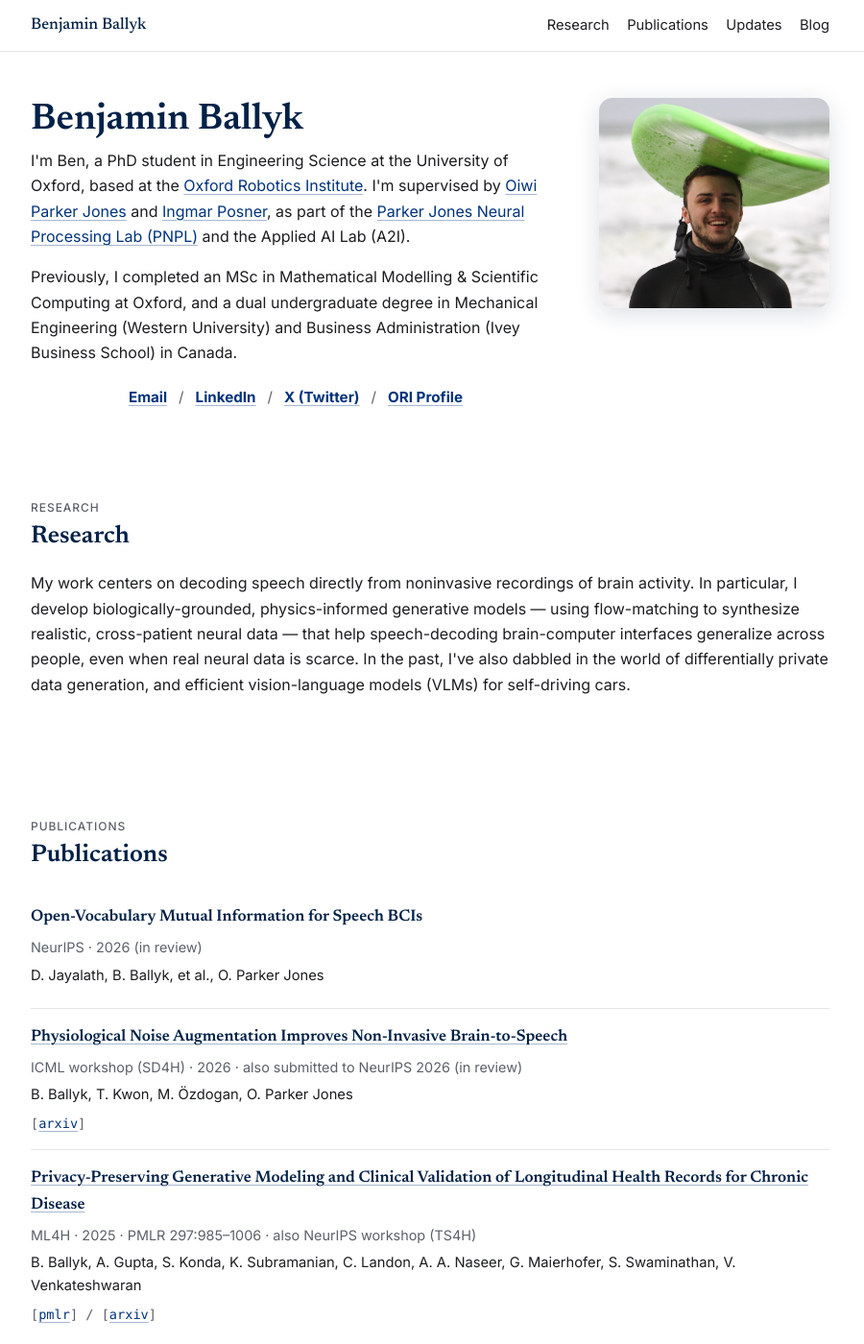
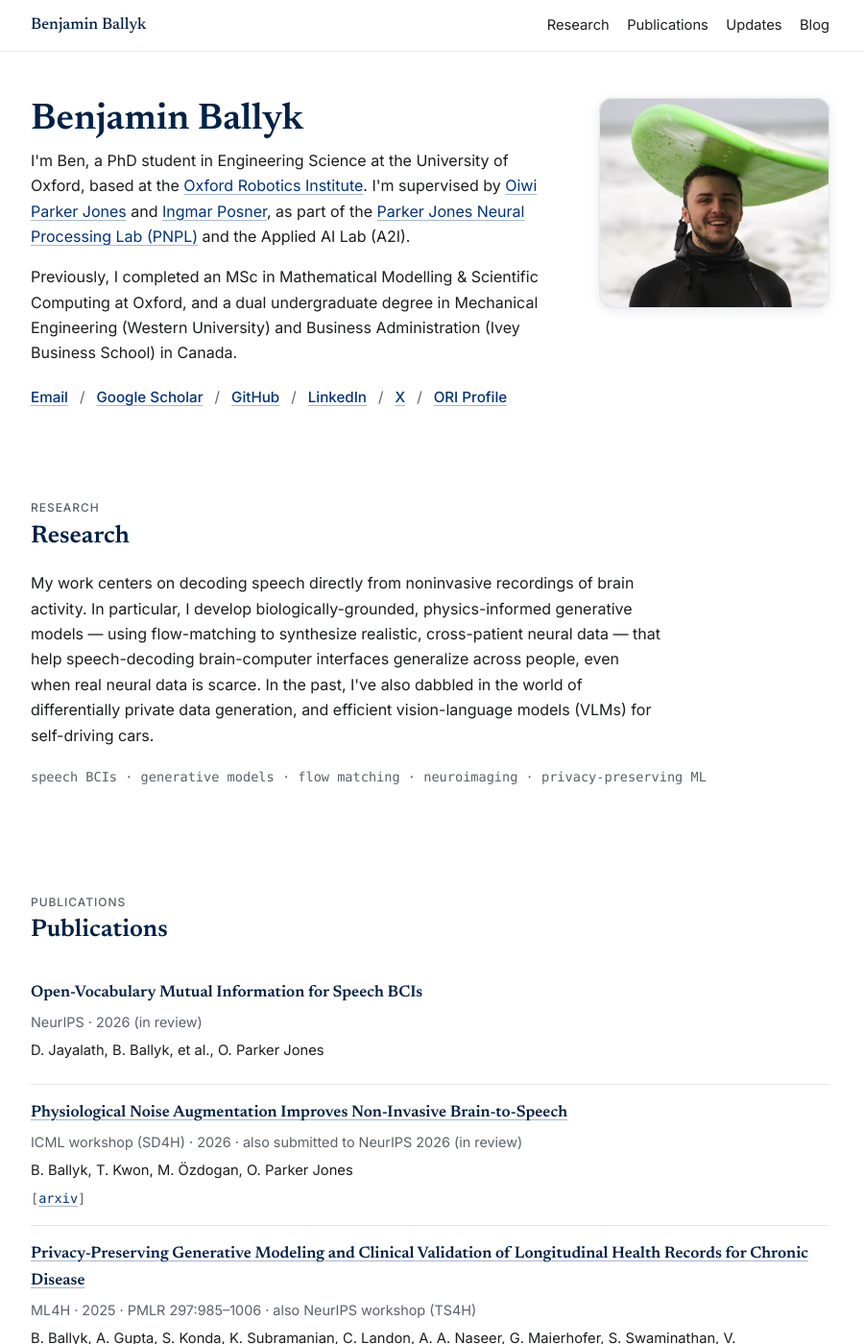
Before and after one commit to benballyk/benballyk.github.io, a Jekyll site: the page built from index.html, in a window 1280 px wide and 1400 px high. Shown: the whole window at 96% size, without its empty margins (192-1092 px from the left). Built offline with Jekyll 4.4.1, drawn with Linux system fonts in a browser that asks for light colours.

Commit message:
Polish hero and research sections

```diff
--- a/assets/css/style.css
+++ b/assets/css/style.css
@@ -161,8 +161,10 @@ button:focus-visible {
   object-fit: cover;
   object-position: 50% 50%;
   border-radius: 14px;
-  box-shadow: 0 6px 24px rgba(0, 33, 71, 0.15);
+  box-shadow: 0 2px 12px rgba(0, 33, 71, 0.1);
   display: block;
+  outline: 1px solid var(--border);
+  outline-offset: -1px;
 }
 
 .hero h1 {
@@ -170,14 +172,15 @@ button:focus-visible {
   margin-bottom: 0.35rem;
 }
 
-.intro {
-  max-width: 58ch;
+.intro,
+.research-copy {
+  max-width: 65ch;
 }
 
 .contact-row {
   display: flex;
   flex-wrap: wrap;
-  justify-content: center;
+  justify-content: flex-start;
   align-items: center;
   gap: 0.5rem 0.75rem;
   margin-top: 1.25rem;
@@ -185,7 +188,7 @@ button:focus-visible {
 }
 
 .contact-row a {
-  font-weight: 700;
+  font-weight: 500;
 }
 
 .contact-row .sep {
@@ -210,6 +213,14 @@ section h2 {
   line-height: 1.2;
   margin: 0 0 0.45rem;
   text-transform: uppercase;
+}
+
+.research-keywords {
+  color: var(--muted);
+  font-family: var(--font-mono);
+  font-size: 0.85rem;
+  line-height: 1.6;
+  margin: 1.25rem 0 0;
 }
 
 /* Publications */
@@ -384,12 +395,14 @@ section h2 {
 
   .hero {
     grid-template-columns: 1fr;
+    gap: 1.5rem;
     text-align: left;
     padding-top: 2.25rem;
   }
 
   .hero-photo {
-    max-width: 200px;
+    order: -1;
+    width: 140px;
   }
 
   .hero h1 {
--- a/index.html
+++ b/index.html
@@ -22,9 +22,13 @@ description: "Personal website of Benjamin Ballyk, PhD student in Engineering Sc
       <div class="contact-row">
         <a href="mailto:benjamin.ballyk@eng.ox.ac.uk">Email</a>
         <span class="sep">/</span>
+        <a href="https://scholar.google.com/citations?hl=en&amp;user=c_QO_lsAAAAJ" target="_blank" rel="noopener noreferrer">Google Scholar</a>
+        <span class="sep">/</span>
+        <a href="https://github.com/benballyk" target="_blank" rel="noopener noreferrer">GitHub</a>
+        <span class="sep">/</span>
         <a href="https://www.linkedin.com/in/ben-ballyk" target="_blank" rel="noopener noreferrer">LinkedIn</a>
         <span class="sep">/</span>
-        <a href="https://x.com/BenBallyk" target="_blank" rel="noopener noreferrer">X (Twitter)</a>
+        <a href="https://x.com/BenBallyk" target="_blank" rel="noopener noreferrer">X</a>
         <span class="sep">/</span>
         <a href="https://ori.ox.ac.uk/people/ben-ballyk" target="_blank" rel="noopener noreferrer">ORI Profile</a>
       </div>
@@ -37,7 +41,7 @@ description: "Personal website of Benjamin Ballyk, PhD student in Engineering Sc
   <section id="research">
     <p class="section-label" aria-hidden="true">Research</p>
     <h2>Research</h2>
-    <p>
+    <p class="research-copy">
       My work centers on decoding speech directly from noninvasive recordings of brain activity. In particular, I
       develop biologically-grounded, physics-informed generative models &mdash; using flow-matching to synthesize
       realistic, cross-patient neural data &mdash; that help speech-decoding brain-computer interfaces generalize
@@ -45,6 +49,7 @@ description: "Personal website of Benjamin Ballyk, PhD student in Engineering Sc
       differentially private data generation, and efficient vision-language models (VLMs) for
       self-driving cars.
     </p>
+    <p class="research-keywords">speech BCIs &middot; generative models &middot; flow matching &middot; neuroimaging &middot; privacy-preserving ML</p>
   </section>
 
   <section id="publications">
```
